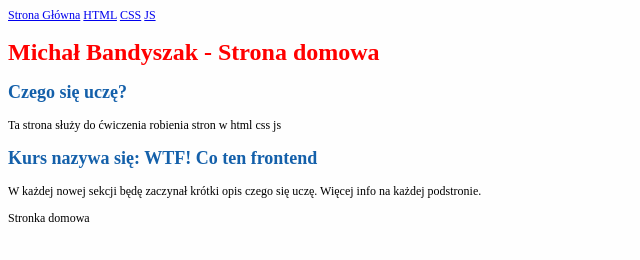
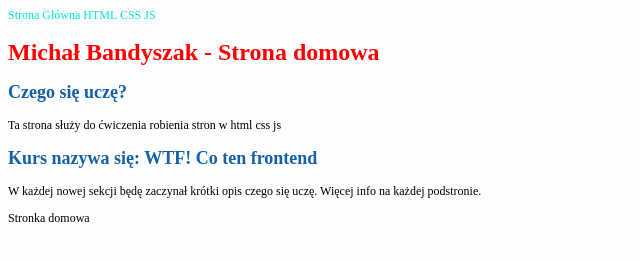
Before and after one commit to Michal-Bandyszak/homepage, a plain HTML site: page index.html in a window 1280 px wide. Shown: the whole page, without its empty margins (0-640 px from the left). Drawn offline with Linux system fonts and the light colour scheme.

Commit message:
link color change

```diff
--- a/style.css
+++ b/style.css
@@ -8,6 +8,10 @@ h2{
   color: #1460AA;
 }
 
+a {
+  color: #02e4d5;
+  text-decoration: none;
+}
 
 .main-heading {
   color: red;
```
